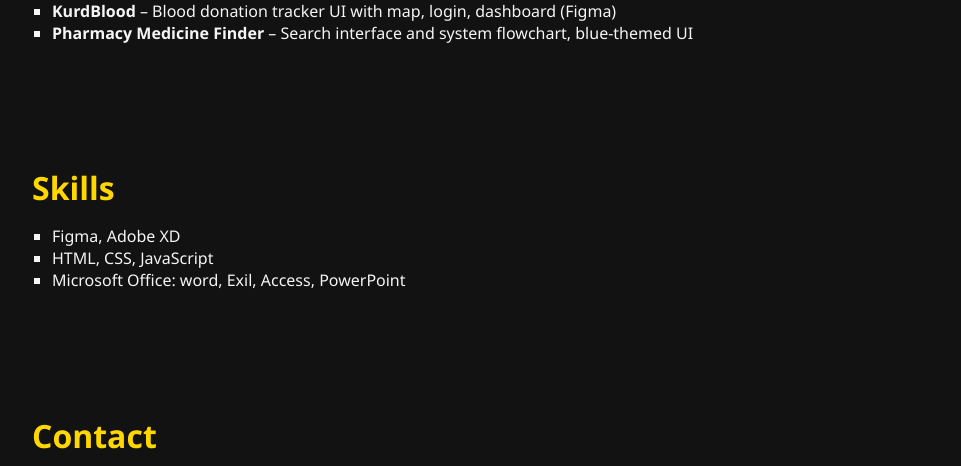
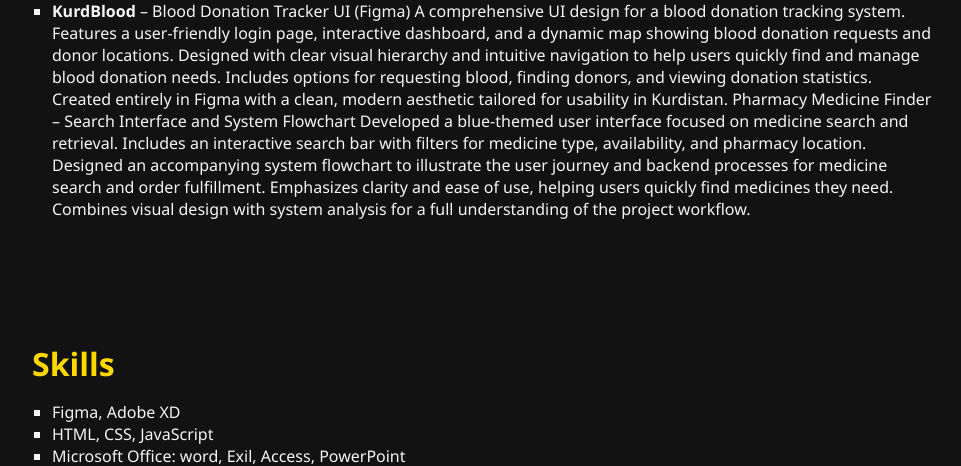
Before and after one commit to marwasofteng-design/marwasofteng-design.github.io, a plain HTML site: page index.html in a window 1280 px wide. Shown: the part 634-1100 px from the top of the page, without its empty margins (158-1119 px from the left). Drawn offline with Linux system fonts and the light colour scheme.

Commit message:
Update index.html

```diff
--- a/index.html
+++ b/index.html
@@ -105,8 +105,30 @@
 <section>
   <h2>Projects</h2>
   <ul>
-    <li><strong>KurdBlood</strong> – Blood donation tracker UI with map, login, dashboard (Figma)</li>
-    <li><strong>Pharmacy Medicine Finder</strong> – Search interface and system flowchart, blue-themed UI</li>
+    <li><strong>KurdBlood</strong> – Blood Donation Tracker UI (Figma)
+
+A comprehensive UI design for a blood donation tracking system.
+
+Features a user-friendly login page, interactive dashboard, and a dynamic map showing blood donation requests and donor locations.
+
+Designed with clear visual hierarchy and intuitive navigation to help users quickly find and manage blood donation needs.
+
+Includes options for requesting blood, finding donors, and viewing donation statistics.
+
+Created entirely in Figma with a clean, modern aesthetic tailored for usability in Kurdistan.
+
+Pharmacy Medicine Finder – Search Interface and System Flowchart
+
+Developed a blue-themed user interface focused on medicine search and retrieval.
+
+Includes an interactive search bar with filters for medicine type, availability, and pharmacy location.
+
+Designed an accompanying system flowchart to illustrate the user journey and backend processes for medicine search and order fulfillment.
+
+Emphasizes clarity and ease of use, helping users quickly find medicines they need.
+
+Combines visual design with system analysis for a full understanding of the project workflow.</li>
+
      </ul>
 </section>
 
```
